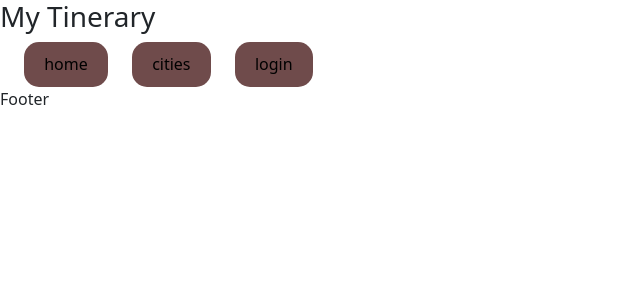
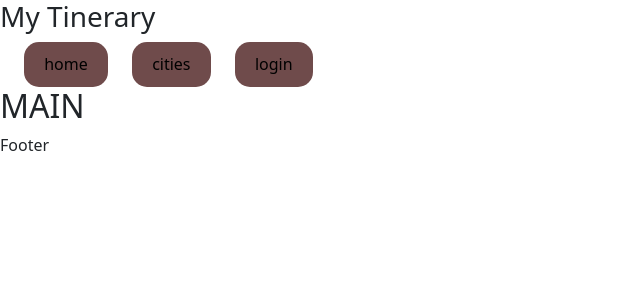
Before and after one commit to marguigle/mytinerary-front, a React (Vite) app: page / in a window 1280 px wide. Shown: the top 300 px of the page, without its empty margins (0-640 px from the left). Built offline with nearby package versions, Linux system fonts and the light colour scheme.

Commit message:
se crea home y se arregla error de eslintrc

```diff
--- a/src/App.jsx
+++ b/src/App.jsx
@@ -1,14 +1,14 @@
 import "./App.css";
+import Home from "./pages/Home";
 
 /* import UncontrolledExample from "./components/carousel"; */
 import "bootstrap/dist/css/bootstrap.min.css";
-import LayoutMain from "./layouts/layoutMain";
 
 function App() {
   return (
     <>
+      <Home />
       {/* <UncontrolledExample /> */}
-      <LayoutMain></LayoutMain>
     </>
   );
 }
--- a/src/layouts/LayoutMain.jsx
+++ b/src/layouts/LayoutMain.jsx
@@ -1,4 +1,4 @@
-const LayoutMain = () => {
+const LayoutMain = (props) => {
   return (
     <>
       <header className="header-main">
@@ -9,7 +9,7 @@ const LayoutMain = () => {
           <button>login</button>
         </navbar>
       </header>
-      <main></main>
+      <main>{props.children}</main>
 
       <footer>Footer</footer>
     </>
--- /dev/null
+++ b/src/pages/Home.jsx
@@ -0,0 +1,11 @@
+import LayoutMain from "../layouts/layoutMain";
+
+const Home = () => {
+  return (
+    <LayoutMain>
+      <h2>MAIN</h2>
+    </LayoutMain>
+  );
+};
+
+export default Home;
```
Also changed, not shown: .eslintrc.cjs.
